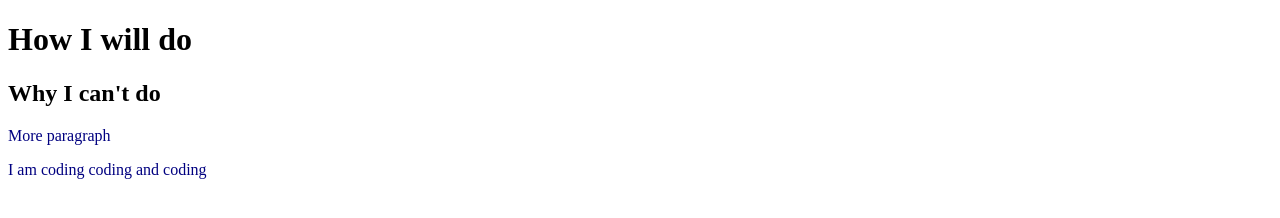
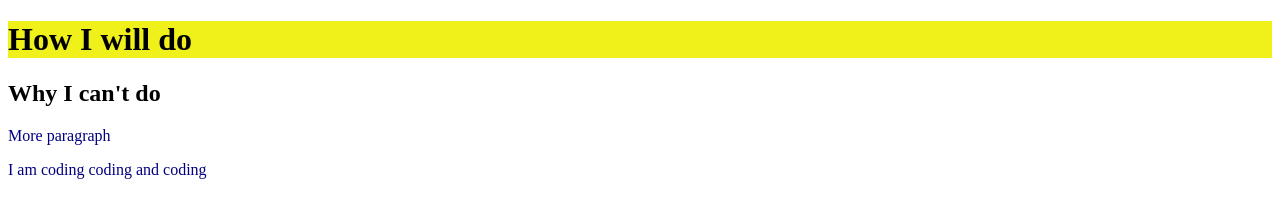
Before and after one commit to mhsujon52/mama-i-can, a plain HTML site: page index.html in a window 1280 px wide. Drawn offline with Linux system fonts and the light colour scheme.

Commit message:
My next commit

```diff
--- a/style.css
+++ b/style.css
@@ -1,3 +1,6 @@
 P{
     color:navy;
 }
+h1{
+    background-color: rgb(240, 240, 26);
+}
```
